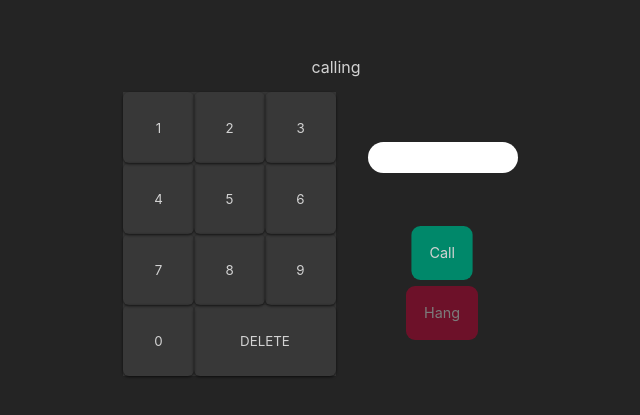
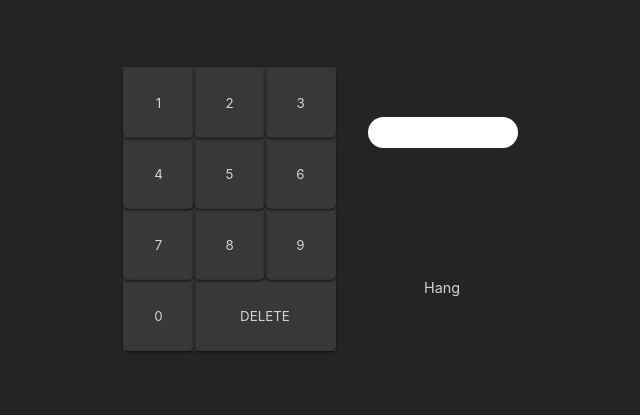
Before and after one commit to CPajares/w4-ch03, a React (Create React App) app: page / in a window 1280 px wide. Shown: the part 191-606 px from the top of the page, without its empty margins (304-944 px from the left). Built offline with nearby package versions, Linux system fonts and the light colour scheme.

Commit message:
added functions to calling and hang

```diff
--- a/src/App.css
+++ b/src/App.css
@@ -84,18 +84,21 @@ li {
   opacity: 0.5;
   transform: scale(0.9);
   transition: all 0.2s ease-out;
+
+  pointer-events: none;
 }
 .actions .active {
   cursor: pointer;
   opacity: 1;
+  pointer-events: all;
 }
 .actions a.active:hover {
   transform: scale(1);
 }
-.actions .call {
+.actions a .call {
   background-color: #00886a;
 }
-.actions .hang {
+.hang {
   background-color: #b6002e;
 }
 .number {
--- a/src/App.js
+++ b/src/App.js
@@ -9,21 +9,29 @@ import { useState } from "react";
 
 function App() {
   const calling = () => {
-    console.log("CALL");
+    setMensajeInfo("calling...");
+
+    setClaseActive(false);
   };
   const hang = () => {
-    console.log("HANG");
+    setClaseActive(true);
+    setNumbersDisplay([]);
+    setMensajeInfo("");
   };
   const marcar = (event) => {
-    if (numbersDisplay.length <= 9) {
+    if (numbersDisplay.length <= 8) {
       setNumbersDisplay(numbersDisplay + event.target.textContent);
+    } else {
+      setClaseActive(true);
     }
   };
+
+  const [claseActive, setClaseActive] = useState(false);
 
   const deleted = (event) => {
     setNumbersDisplay([]);
   };
-  const numbers = [
+  const [numbers, setNumbers] = useState([
     { number: "1", state: true },
     { number: "2", state: true },
     { number: "3", state: true },
@@ -35,15 +43,17 @@ function App() {
     { number: "9", state: true },
     { number: "0", state: true },
     { number: "DELETE", state: false },
-  ];
+  ]);
 
   const [numbersDisplay, setNumbersDisplay] = useState([]);
+  const [mensajeInfo, setMensajeInfo] = useState("");
+  const [classOff, setClassOff] = useState(true);
 
   return (
     <phoneContext.Provider value={{ marcar, hang, calling, deleted, numbers }}>
       <div className="container">
         {/*  <span className="message">Calling...</span> */}
-        <Info message={"calling"} />
+        <Info message={mensajeInfo} />
         <main className="phone">
           <div className="keyboard-container">
             <ol className="keyboard">
@@ -60,7 +70,7 @@ function App() {
           <div className="actions">
             {/* <span className="number">667359961</span> */}
             <Display numbers={numbersDisplay} />
-            <Action clase={"active"} />
+            <Action clase={claseActive} />
             {/*  <a href="#" className="call">
             Call
           </a>
--- a/src/Components/Action/Action.js
+++ b/src/Components/Action/Action.js
@@ -3,7 +3,7 @@ import phoneContext from "../Context/Context";
 
 const Action = ({ clase }) => {
   //Función pending para agregar la clase al que corresponda
-  const { calling, hang } = useContext(phoneContext);
+  const { calling, hang, classOff } = useContext(phoneContext);
   const hangDefault = (event) => {
     event.preventDefault();
     hang();
@@ -12,13 +12,25 @@ const Action = ({ clase }) => {
     event.preventDefault();
     calling();
   };
+
   return (
     <>
-      <a href="g" type="button" onClick={callDefault} className="call active">
+      <a
+        href="g"
+        type="button"
+        onClick={callDefault}
+        className={`"call ${clase ? "active" : "off"}`}
+      >
         Call
       </a>
 
-      <a href="g" type="button" onClick={hangDefault} className="hang">
+      <a
+        href="g"
+        display="none"
+        type="button"
+        onClick={hangDefault}
+        className={`"hang ${clase ? "off" : "active"}`}
+      >
         Hang
       </a>
     </>
```
